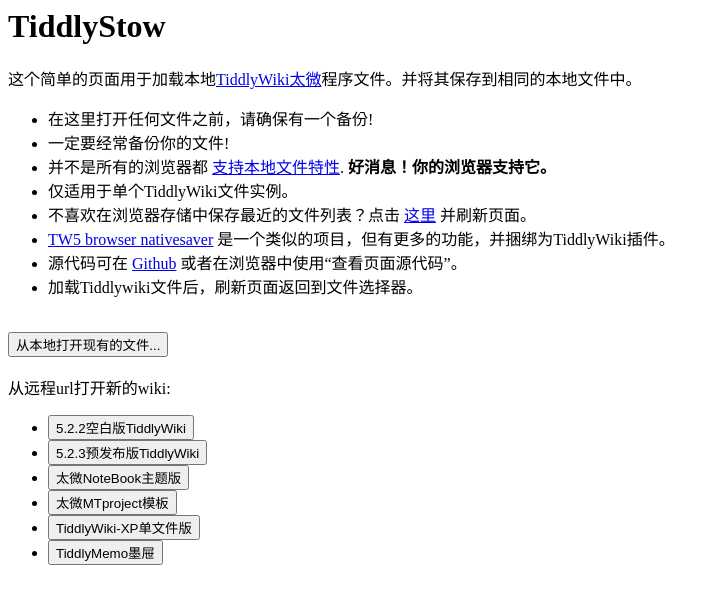
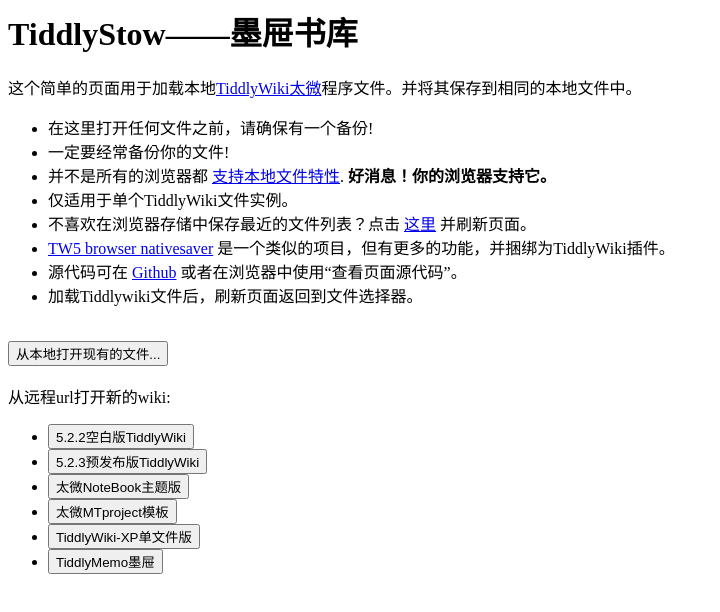
Before and after one commit to Zacharia2/TWPUB-BOOK, a plain HTML site: page tiddlystow.html in a window 1280 px wide. Shown: the whole page, without its empty margins (0-720 px from the left). Drawn offline with Linux system fonts and the light colour scheme.

Commit message:
Update tiddlystow.html

```diff
--- a/tiddlystow.html
+++ b/tiddlystow.html
@@ -297,7 +297,7 @@
 </head>
 <body>
     <div>
-      <h1>TiddlyStow</h1>
+      <h1>TiddlyStow——墨屉书库</h1>
       <p>这个简单的页面用于加载本地<a href="https://tiddlywiki.com">TiddlyWiki太微</a>程序文件。并将其保存到相同的本地文件中。</p>
       <ul>
         <li>在这里打开任何文件之前，请确保有一个备份!</li>
```
